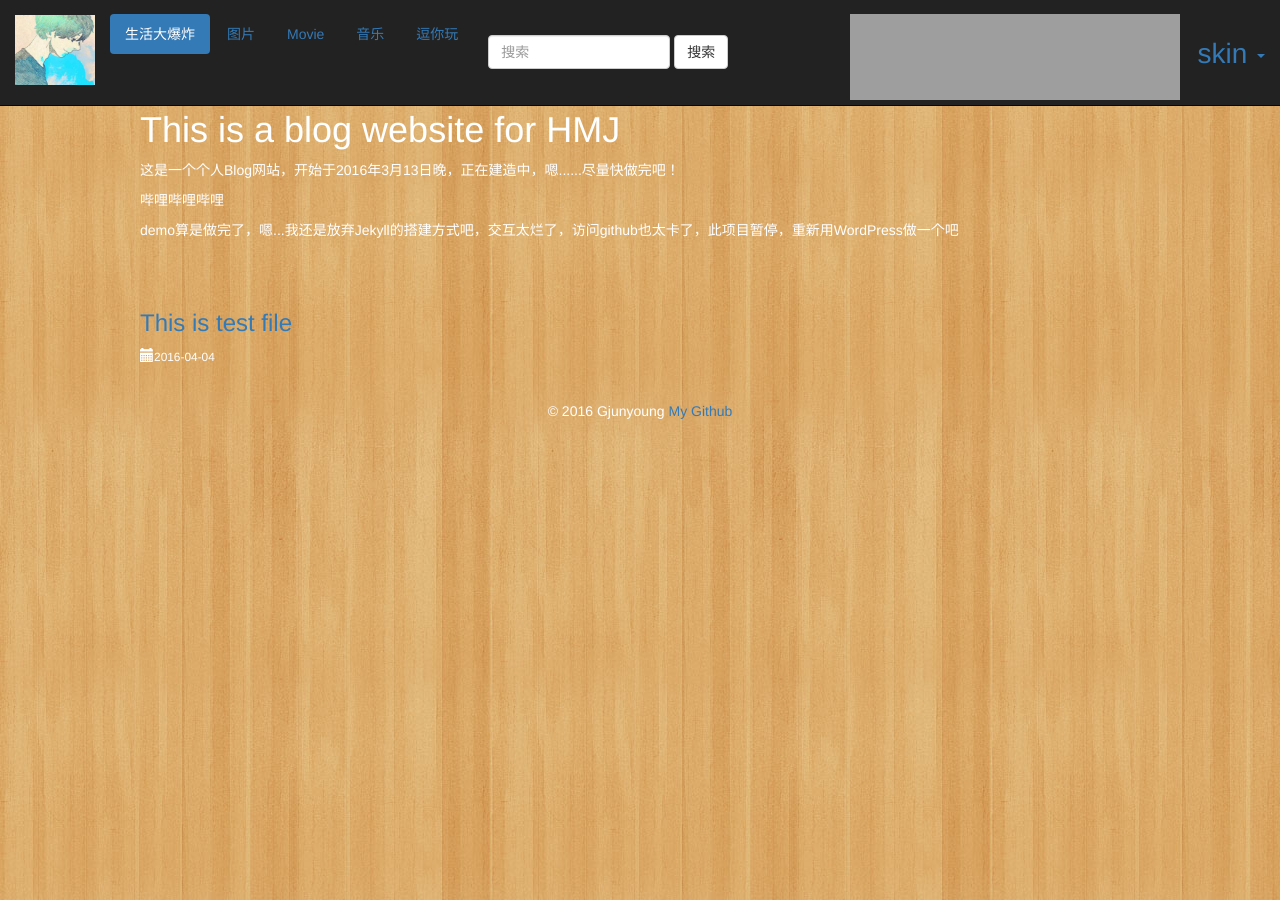
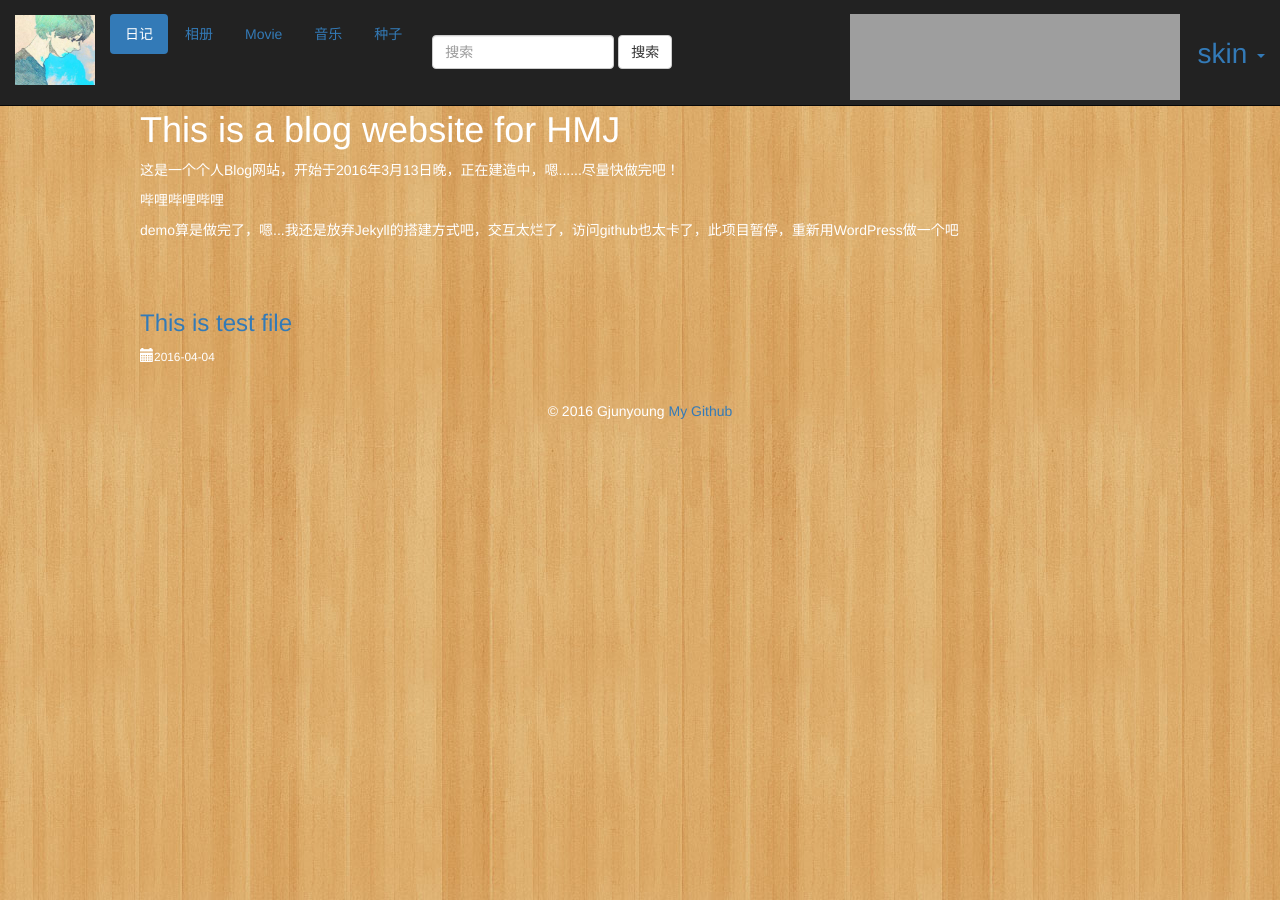
Before and after one commit to gjunyoung/blog-for-someone, a Jekyll site: the page built from index.html, in a window 1280 px wide. Built offline with Jekyll 4.4.1, drawn with Linux system fonts in a browser that asks for light colours; grey boxes are pictures that could not be loaded.

Commit message:
Update default.html

```diff
--- a/_layouts/default.html
+++ b/_layouts/default.html
@@ -27,11 +27,11 @@
         <!-- 导航 -->
         <div id="navbar" class="collapse navbar-collapse" style="padding-top: 14px">
             <ul id="mytab" class="nav nav-pills">
-                <li class="active"><a href="{{ site.baseurl }}/note">生活大爆炸</a></li>
-                <li><a href="#">图片</a></li>
+                <li class="active"><a href="{{ site.baseurl }}/note">日记</a></li>
+                <li><a href="#">相册</a></li>
                 <li><a href="#">Movie</a></li>
                 <li><a href="#">音乐</a></li>
-                <li><a href="#">逗你玩</a></li>
+                <li><a href="#">种子</a></li>
                 <form class="navbar-form navbar-left" role="search" style="padding-top: 13px;">
                     <div class="form-group">
                         <input type="text" class="form-control" placeholder="搜索">
@@ -64,7 +64,7 @@
 </nav>
 
 <div class="container">
-    <div class="starter">
+    <div class="starter2">
         <h1>This is a blog website for HMJ</h1>
         <p>这是一个个人Blog网站，开始于2016年3月13日晚，正在建造中，嗯......尽量快做完吧！</p>
         <p>哔哩哔哩哔哩</p>
```
